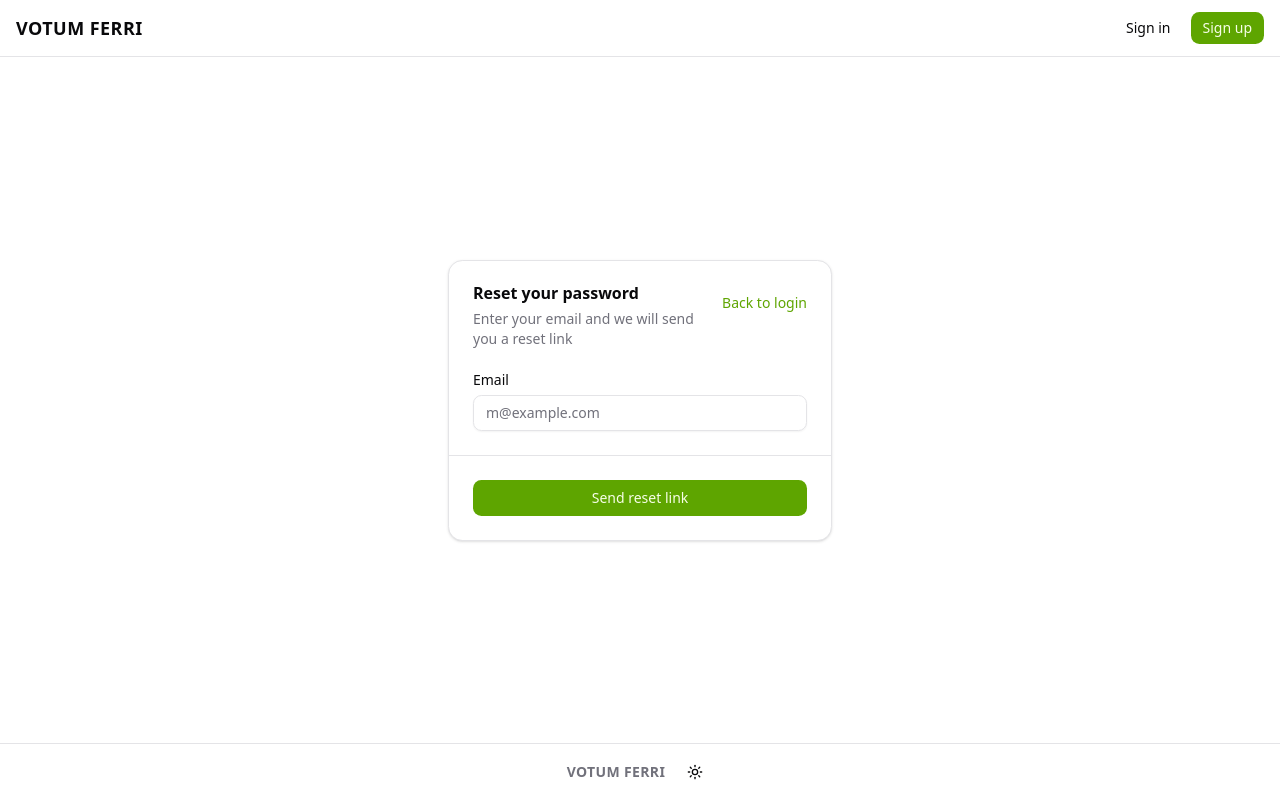
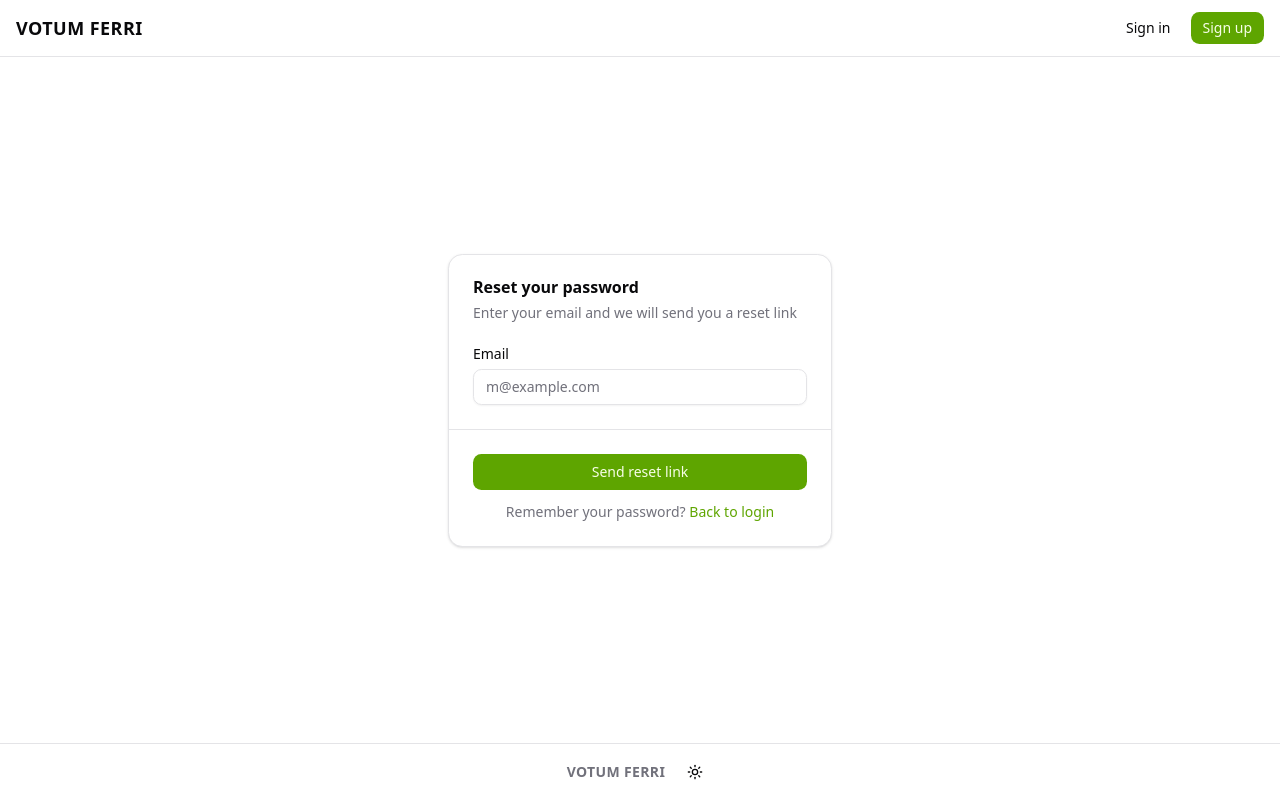
Before and after one commit to MaxKibets/votum_ferri, a Next.js app: page /auth/forgot-password in a window 1280 px wide. Built offline with nearby package versions, Linux system fonts and the light colour scheme; no server answers.

Commit message:
refactor(auth): move navigation links from CardAction to CardFooter
Replace CardAction header links with inline text links in the card footer for login, sign-up, and forgot-password forms. Improves visual hierarchy and keeps secondary navigation closer to the submit action.

Made-with: Cursor

```diff
--- a/src/features/auth/ui/ForgotPasswordForm.tsx
+++ b/src/features/auth/ui/ForgotPasswordForm.tsx
@@ -8,7 +8,6 @@ import { ROUTES } from "@/shared/config/routes";
 import { Button } from "@/shared/ui/button";
 import {
   Card,
-  CardAction,
   CardContent,
   CardDescription,
   CardFooter,
@@ -61,11 +60,6 @@ export function ForgotPasswordForm() {
             ? "Enter your email and we will send you a reset link"
             : "Check your email for a password reset link."}
         </CardDescription>
-        <CardAction>
-          <Button variant="link" asChild className="px-0">
-            <Link href={ROUTES.auth.login}>Back to login</Link>
-          </Button>
-        </CardAction>
       </CardHeader>
       {!isSuccess && (
         <>
@@ -89,7 +83,7 @@ export function ForgotPasswordForm() {
               <FormError message={serverError ?? undefined} />
             </form>
           </CardContent>
-          <CardFooter className="border-t">
+          <CardFooter className="border-t flex-col gap-3">
             <Button
               type="submit"
               form="forgot-password-form"
@@ -98,6 +92,16 @@ export function ForgotPasswordForm() {
             >
               {isPending ? "Sending..." : "Send reset link"}
             </Button>
+            <p className="text-muted-foreground text-sm">
+              Remember your password?{" "}
+              <Button
+                variant="link"
+                asChild
+                className="h-auto p-0 font-medium"
+              >
+                <Link href={ROUTES.auth.login}>Back to login</Link>
+              </Button>
+            </p>
           </CardFooter>
         </>
       )}
--- a/src/features/auth/ui/LoginForm.tsx
+++ b/src/features/auth/ui/LoginForm.tsx
@@ -9,7 +9,6 @@ import { ROUTES } from "@/shared/config/routes";
 import { Button } from "@/shared/ui/button";
 import {
   Card,
-  CardAction,
   CardContent,
   CardDescription,
   CardFooter,
@@ -56,11 +55,6 @@ export function LoginForm() {
         <CardDescription>
           Enter your email below to login to your account
         </CardDescription>
-        <CardAction>
-          <Button variant="link" asChild className="px-0">
-            <Link href={ROUTES.auth.signUp}>Sign Up</Link>
-          </Button>
-        </CardAction>
       </CardHeader>
       <CardContent>
         <form
@@ -103,7 +97,7 @@ export function LoginForm() {
           <FormError message={serverError ?? undefined} />
         </form>
       </CardContent>
-      <CardFooter className="border-t flex-col gap-2">
+      <CardFooter className="border-t flex-col gap-3">
         <Button
           type="submit"
           form="login-form"
@@ -112,6 +106,12 @@ export function LoginForm() {
         >
           {isPending ? "Logging in..." : "Login"}
         </Button>
+        <p className="text-muted-foreground text-sm">
+          Don&apos;t have an account?{" "}
+          <Button variant="link" asChild className="h-auto p-0 font-medium">
+            <Link href={ROUTES.auth.signUp}>Sign Up</Link>
+          </Button>
+        </p>
       </CardFooter>
     </Card>
   );
--- a/src/features/auth/ui/SignUpForm.tsx
+++ b/src/features/auth/ui/SignUpForm.tsx
@@ -9,7 +9,6 @@ import { ROUTES } from "@/shared/config/routes";
 import { Button } from "@/shared/ui/button";
 import {
   Card,
-  CardAction,
   CardContent,
   CardDescription,
   CardFooter,
@@ -56,11 +55,6 @@ export function SignUpForm() {
         <CardDescription>
           Enter your details below to create your account
         </CardDescription>
-        <CardAction>
-          <Button variant="link" asChild className="px-0">
-            <Link href={ROUTES.auth.login}>Sign In</Link>
-          </Button>
-        </CardAction>
       </CardHeader>
       <CardContent>
         <form
@@ -102,7 +96,7 @@ export function SignUpForm() {
           <FormError message={serverError ?? undefined} />
         </form>
       </CardContent>
-      <CardFooter className="border-t">
+      <CardFooter className="border-t flex-col gap-3">
         <Button
           type="submit"
           form="sign-up-form"
@@ -111,6 +105,12 @@ export function SignUpForm() {
         >
           {isPending ? "Creating account..." : "Sign Up"}
         </Button>
+        <p className="text-muted-foreground text-sm">
+          Already have an account?{" "}
+          <Button variant="link" asChild className="h-auto p-0 font-medium">
+            <Link href={ROUTES.auth.login}>Sign In</Link>
+          </Button>
+        </p>
       </CardFooter>
     </Card>
   );
```
